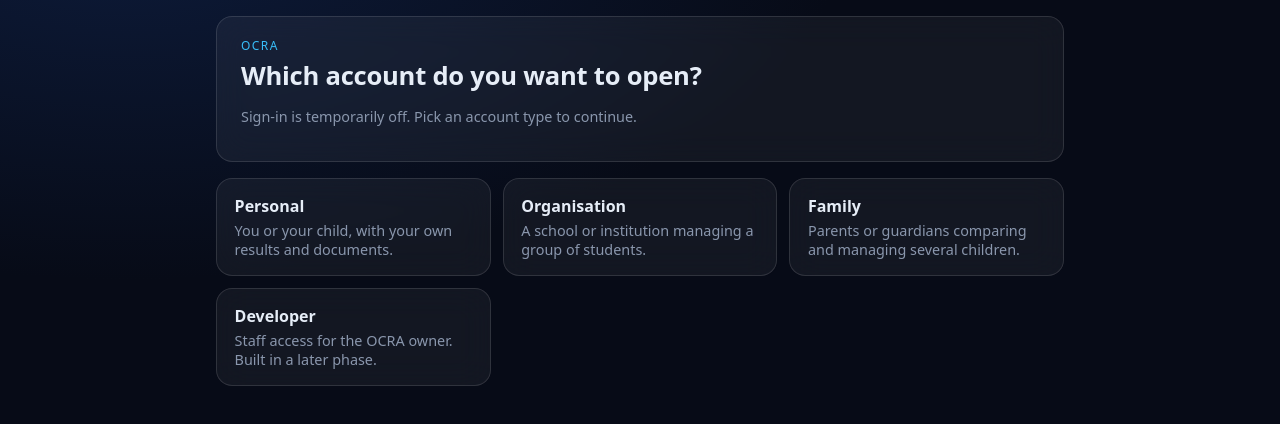
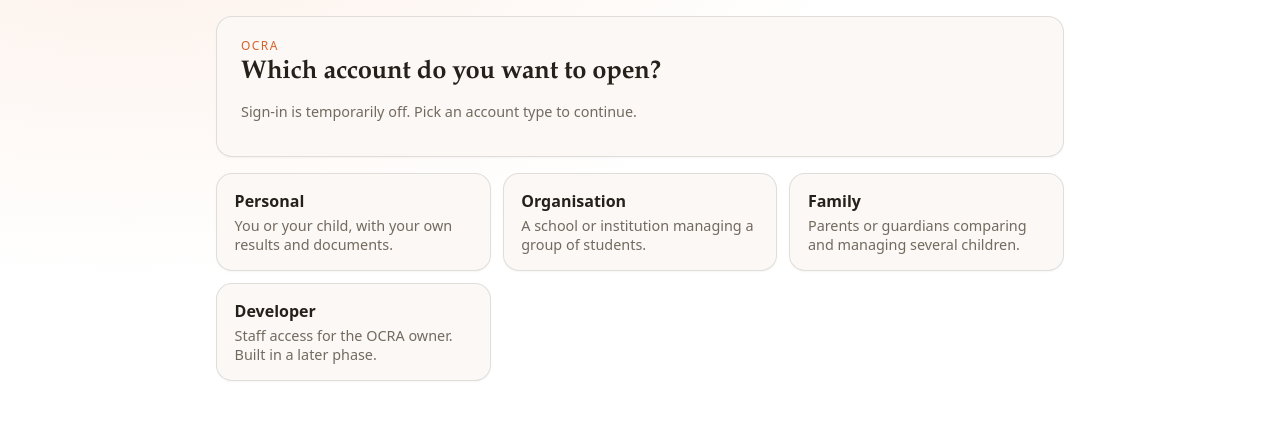
Before and after one commit to gitongalewis190-alt/OCRA, a Next.js app: page / in a window 1280 px wide. Shown: the top 424 px of the page. Built offline with nearby package versions, Linux system fonts and the light colour scheme.

Commit message:
style: white and ember-orange light theme

```diff
--- a/app/globals.css
+++ b/app/globals.css
@@ -1,14 +1,16 @@
 :root {
-  --bg: #070b17;
-  --bg-glow: #0d1b3a;
-  --surface: rgba(255, 255, 255, 0.05);
-  --border: rgba(255, 255, 255, 0.12);
-  --text: #e6edf7;
-  --muted: #8a97ad;
-  --accent: #38bdf8;
-  --danger: #f87171;
+  --bg: #ffffff;
+  --bg-glow: #fdf1ea;
+  --surface: #fbf8f5;
+  --border: rgba(38, 32, 26, 0.12);
+  --text: #26201a;
+  --muted: #736a5f;
+  --accent: #d9622b;
+  --accent-soft: #fbe6da;
+  --danger: #b42318;
   --radius: 16px;
-  color-scheme: dark;
+  --serif: 'Iowan Old Style', 'Palatino Linotype', Palatino, Georgia, serif;
+  color-scheme: light;
 }
 
 * {
@@ -39,12 +41,16 @@ a:hover {
 }
 
 h1 {
+  font-family: var(--serif);
+  font-weight: 600;
   font-size: 1.6rem;
   margin: 0.25rem 0 1rem;
   letter-spacing: -0.01em;
 }
 
 h2 {
+  font-family: var(--serif);
+  font-weight: 600;
   font-size: 1.2rem;
   margin: 0.25rem 0 1rem;
   letter-spacing: -0.01em;
@@ -98,8 +104,7 @@ h2 {
   background: var(--surface);
   border: 1px solid var(--border);
   border-radius: var(--radius);
-  backdrop-filter: blur(16px);
-  -webkit-backdrop-filter: blur(16px);
+  box-shadow: 0 1px 2px rgba(38, 32, 26, 0.04);
 }
 
 .dashboard {
@@ -160,7 +165,7 @@ input,
 select {
   font: inherit;
   color: var(--text);
-  background: rgba(0, 0, 0, 0.25);
+  background: #ffffff;
   border: 1px solid var(--border);
   border-radius: 12px;
   padding: 0.75rem 0.9rem;
@@ -183,7 +188,7 @@ button {
   border-radius: 12px;
   padding: 0.75rem 1rem;
   background: var(--accent);
-  color: #04121f;
+  color: #ffffff;
   cursor: pointer;
   justify-self: start;
 }
```
